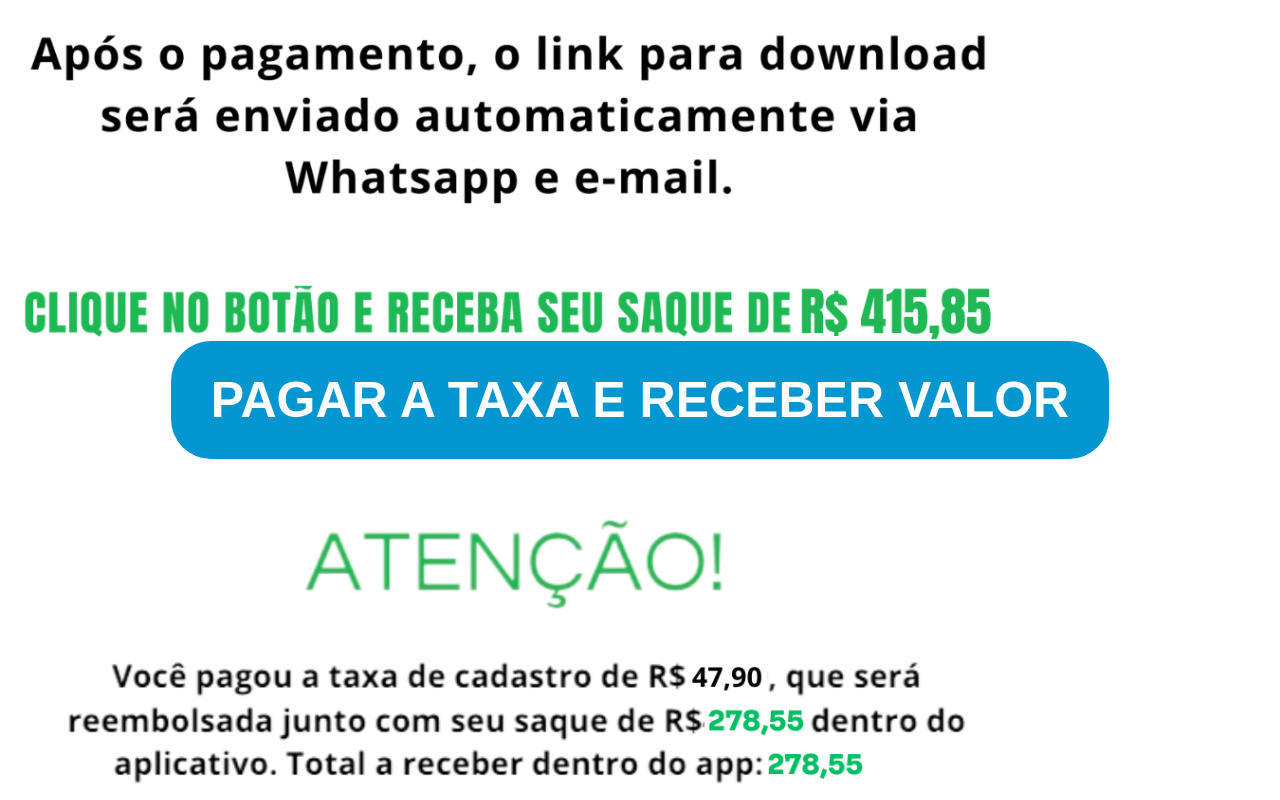
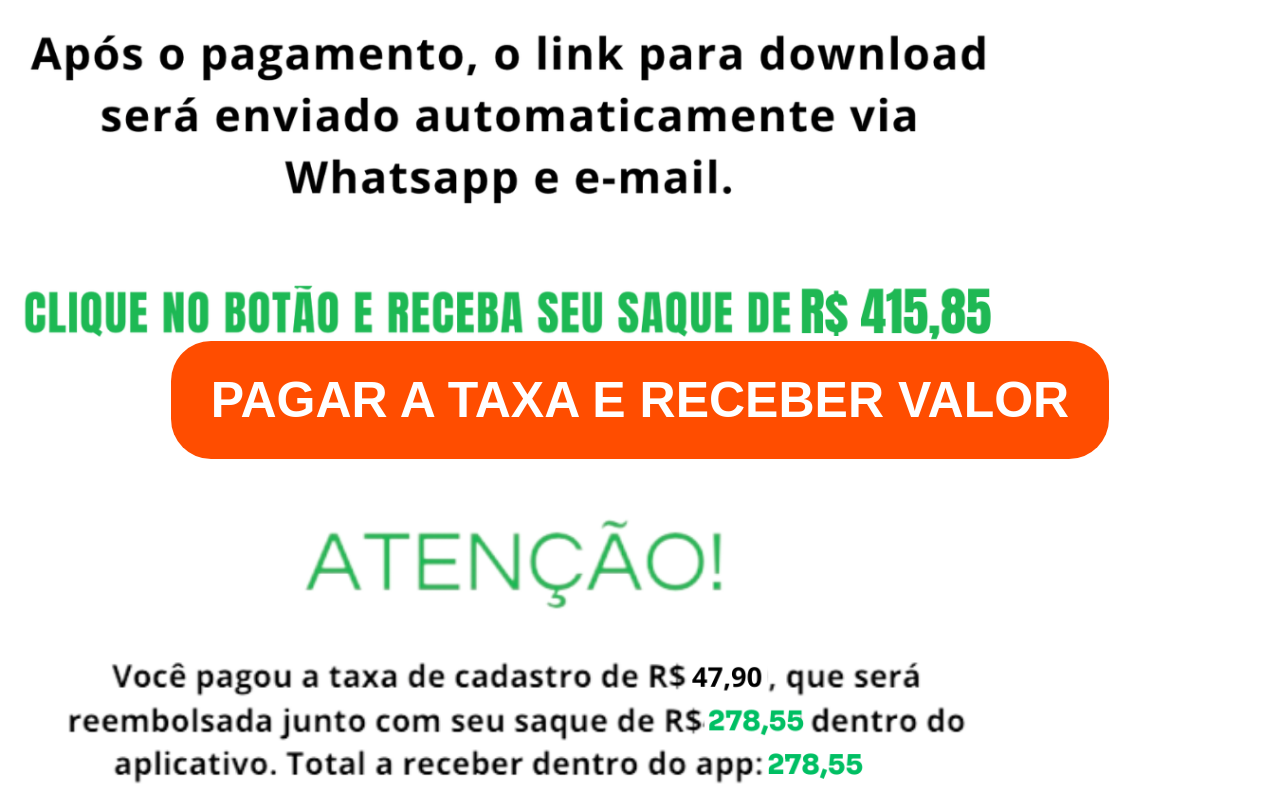
Before and after one commit to ultima-chance-br/uup1, a plain HTML site: page index.html in a window 1280 px wide. In both pictures the pointer is over the link "PAGAR A TAXA E RECEBER VALOR". Shown: the part 1169-1969 px from the top of the page. Before the commit the page ends 1628 px from the top, so only its background shows below. After the commit the page ends 1628 px from the top, so only its background shows below. Drawn offline with Linux system fonts and the light colour scheme.

Commit message:
Update index.html

```diff
--- a/index.html
+++ b/index.html
@@ -68,7 +68,7 @@
     }
 
     .botao-pagamento:hover {
-      background-color: #0396d1;
+      background-color: #ff4d00;
     }
   </style>
 </head>
```
